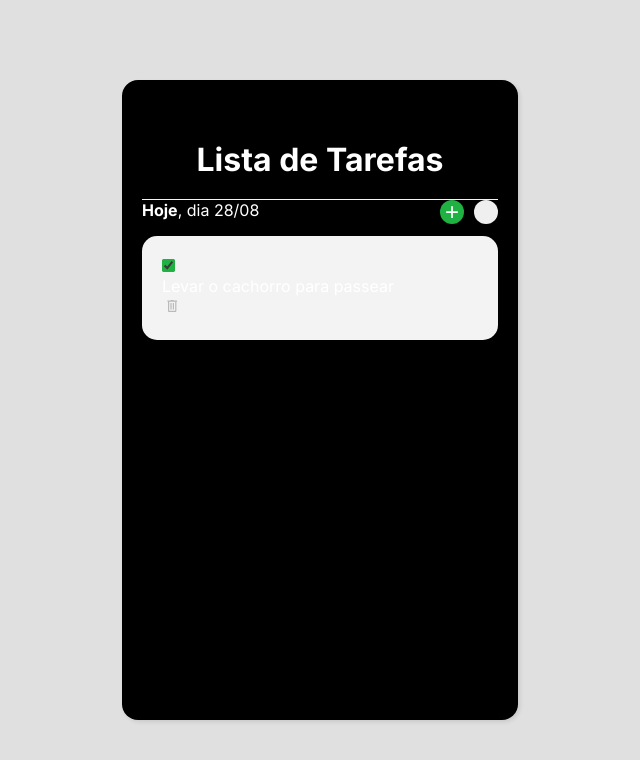
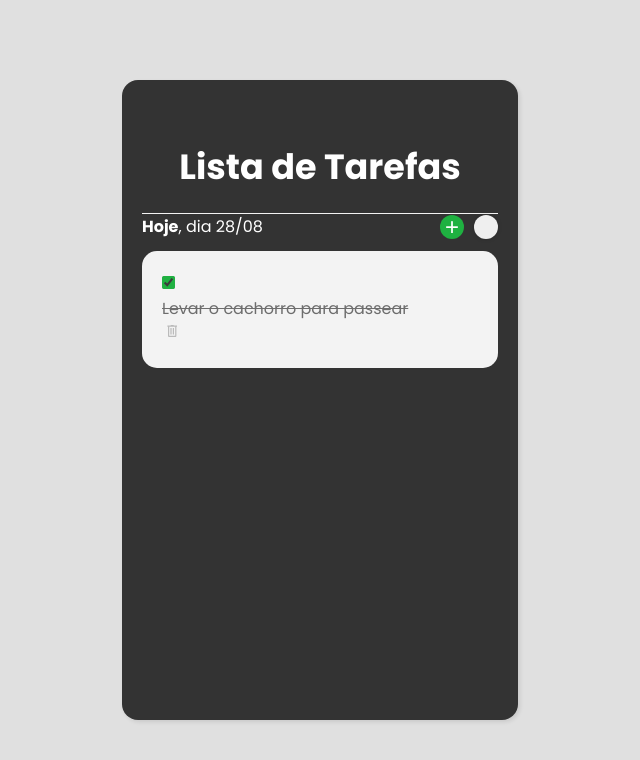
Before and after one commit to Pulista/ListaDeTarefas, a website with bundled scripts: page index.html in a window 1280 px wide. Both pictures are taken after a click on the button 806 px from the left and 212 px from the top of the page. Shown: the whole page, without its empty margins (320-960 px from the left). Built offline with nearby package versions, Linux system fonts and the light colour scheme; files whose address does not match are found by name.

Commit message:
Update style.css

```diff
--- a/style.css
+++ b/style.css
@@ -3,7 +3,9 @@
     --gray: #e0e0e0;
     --light-gray: #f3f3f3;
     --white: #ffffff;
-    --black: #000000;
+    --black: #333333;
+    --task-bg: #f3f3f3;
+    --delete-bg: #f3f3f3;
 }
 
 * {
@@ -16,9 +18,13 @@ body {
     display: grid;
     place-items: center;
     min-height: 100vh;
-    font-family: "Inter", sans-serif;
+    font-family: "Poppins", sans-serif;
     background: var(--gray);
     padding-inline: 16px;
+}
+
+p {
+    outline: none;
 }
 
 button,
@@ -37,7 +43,7 @@ input[type="checkbox"] {
 }
 
 .todo-title {
-    font-size: 32px;
+    font-size: 35px;
     text-align: center;
     padding-bottom: 20px;
     border-bottom: 1px solid var(--light-gray);
@@ -83,6 +89,7 @@ input[type="checkbox"] {
     line-height: 0;
     transition: 0.3s;
     transition-timing-function: cubic-bezier(0.2, 1, 0.2, 1.4);
+    box-shadow: 0 0 4px rgba(0, 0, 0, 0.2);
 }
 
 .dark-button:hover{
@@ -90,7 +97,8 @@ input[type="checkbox"] {
 }
 
 [data-theme="dark"] {
-    --black: #000;
+    --task-bg: #444444;
+    --delete-bg: #444444;
 }
 
 .dark-mode .todo {
@@ -102,16 +110,25 @@ input[type="checkbox"] {
     color: var(--white);
 }
 
+.dark-mode .todo-actions {
+    color: var(--white);
+}
+
+.dark-mode .task {
+    color: var(--black);
+}
+
 .todo-list {
     list-style: none;
     margin-top: 12px;
     max-height: 444px;
     overflow: auto;
+    color: var(--black);
 }
 
 .task {
     padding: 20px;
-    background: var(--light-gray);
+    background: var(--task-bg);
     border-radius: 15px;
     display: flex;
     align-items: center;
@@ -127,6 +144,11 @@ input[type="checkbox"] {
     accent-color: var(--green);          /* Mudar a cor do checkbox */
 }
 
+.task input[type="checkbox"]:checked + p {
+    text-decoration: line-through;
+    filter: opacity(70%);
+}
+
 .task p {
     flex: 1;
 }
@@ -135,7 +157,7 @@ input[type="checkbox"] {
     border: none;
     width: 20px;
     height: 20px;
-    background-color: var(--light-gray);
+    background-color: var(--delete-bg);
     background-image: url(assets/trash.svg);
     background-repeat: no-repeat;
     background-position: center;
```
